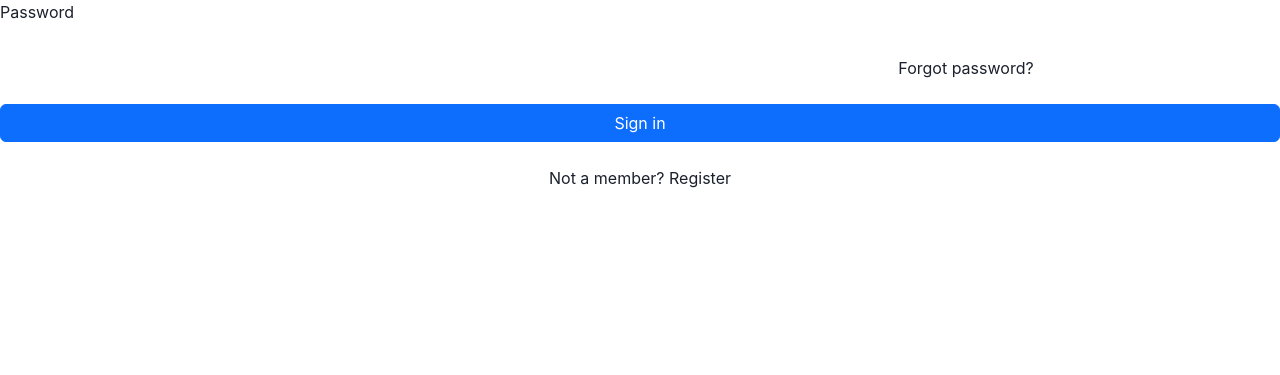
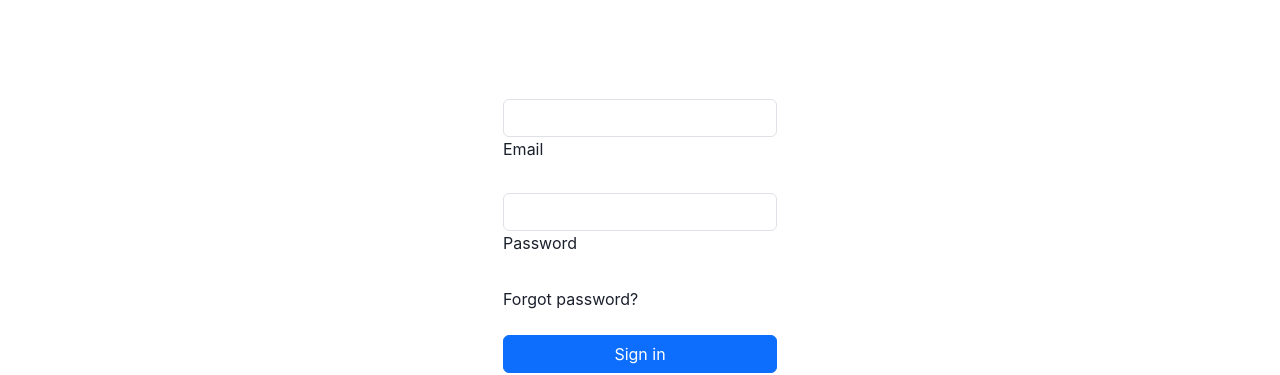
Before and after one commit to cameronoberlies/PetGPT, a React (Create React App) app in the folder client/: page /login in a window 1280 px wide. Shown: the part 210-585 px from the top of the page. Built offline with nearby package versions, Linux system fonts and the light colour scheme.

Commit message:
shorten up login input fields

```diff
--- a/client/src/components/Login.jsx
+++ b/client/src/components/Login.jsx
@@ -2,6 +2,7 @@ import React, { useState } from "react";
 import { Link, RouterLink } from "react-router-dom";
 import { useMutation } from "@apollo/client";
 import { LOGIN_USER } from "../utils/mutations";
+import '../test.css';
 
 import Auth from "../utils/auth";
 
@@ -38,7 +39,16 @@ const Login = (props) => {
   };
   return (
     <>
-      {/* Pills content */}
+       <div
+       className="login-container"
+      style={{
+        display: "flex",
+        justifyContent: "center",
+        alignItems: "center",
+        height: "100vh",
+      }}
+    >
+        {/* Pills content */}
       <div className="tab-content">
         <div
           className="tab-pane fade show active"
@@ -55,7 +65,7 @@ const Login = (props) => {
             ) : (
               <form onSubmit={handleFormSubmit}>
                 {/* Email input */}
-                <div className="form-outline mb-4">
+                <div className="form-outline mb-4 small-input">
                   <input
                    type="email"
                    id="loginName"
@@ -70,7 +80,7 @@ const Login = (props) => {
                 </div>
 
                 {/* Password input */}
-                <div className="form-outline mb-4">
+                <div className="form-outline mb-4 small-input">
                   <input
                     type="password"
                     id="loginPassword"
@@ -90,7 +100,7 @@ const Login = (props) => {
 
                   </div>
 
-                  <div className="col-md-6 d-flex justify-content-center">
+                  <div>
                     {/* Simple link */}
                     <a href="#!">Forgot password?</a>
                   </div>
@@ -99,7 +109,7 @@ const Login = (props) => {
                 {/* Submit button */}
                 <button
                   type="submit"
-                  className="btn btn-primary btn-block mb-4"
+                  className="btn btn-primary btn-block mb-4 small-input"
 
                 >
                   < a href="/test">Sign in</a>
@@ -123,6 +133,7 @@ const Login = (props) => {
         {/* ... */}
       </div>
       {/* Pills content */}
+        </div>
     </>
   );
 };
--- a/client/src/test.css
+++ b/client/src/test.css
@@ -69,4 +69,9 @@ button {
   padding: 20px;
 }
 
+.small-input {
+  width: 100%;
+}
+
+
 /* Add any other styles as per your design preference */
```
